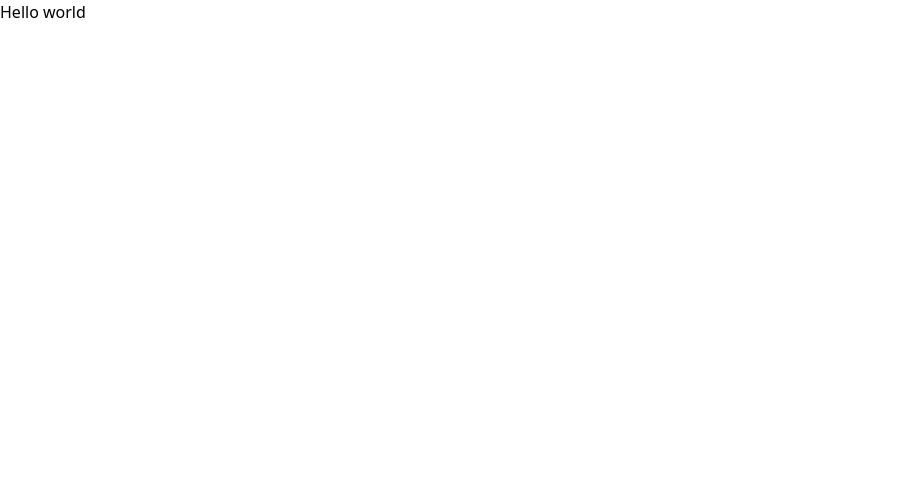
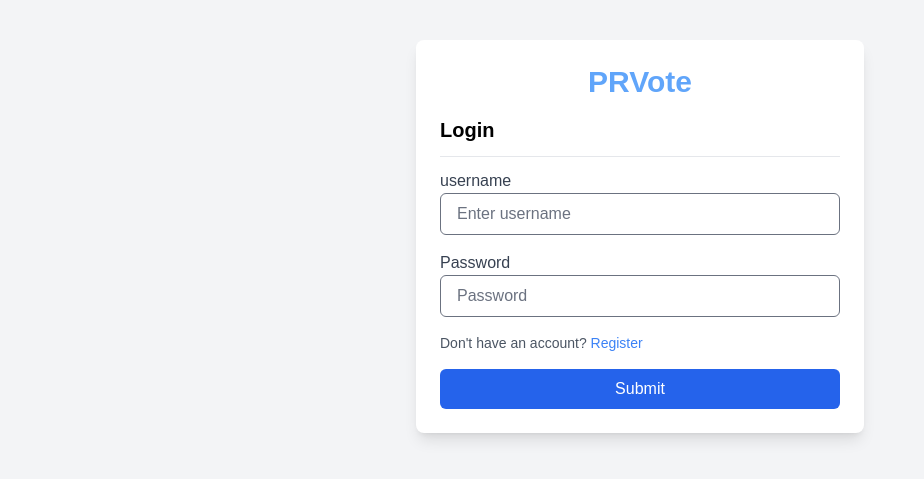
Before and after one commit to Nasirsuave/vote-app, a Django app: page / in a window 1280 px wide. Before the commit the part shown is almost empty. Shown: the top 479 px of the page, without its empty margins (0-924 px from the left). Run offline with Django 5.2, Linux system fonts and the light colour scheme; some libraries are stand-ins or nearby versions.

Commit message:
authentication pashe I

```diff
--- a/authentication/models.py
+++ b/authentication/models.py
@@ -1,2 +1,4 @@
+
 from django.db import models
+from django.contrib.auth.models import User
 # Create your models here.
--- /dev/null
+++ b/authentication/templates/inputField.html
@@ -0,0 +1,4 @@
+<div class="mb-4">
+        <label for="exampleInputEmail1" class="block text-gray-700 font-medium">{{name}}</label>
+        <input type="text" name="{{name}}" id="exampleInputEmail1" class="w-full px-4 py-2 border rounded-md focus:ring focus:ring-blue-300 focus:outline-none" placeholder="Enter {{name}}" required>
+</div>
--- a/authentication/templates/login.html
+++ b/authentication/templates/login.html
@@ -7,9 +7,57 @@
 
     {% tailwind_css %}
 
-    <title>Document</title>
+    <title>{% block title %}login{% endblock %}</title>
 </head>
 <body>
-    <h1>Hello world</h1>
+    <body class="bg-gray-100">
+        {% block labelOne %}
+        <div class="container mx-auto mt-10">
+            <!-- Login form -->
+            <form class="max-w-md mx-auto bg-white p-6 rounded-lg shadow-lg" method="post" enctype="multipart/form-data">
+                <h1 class="text-3xl font-bold text-center text-blue-400">PRVote</h1>
+
+                {% csrf_token %} <!-- CSRF token for security -->
+
+                <!-- Login heading -->
+                <h3 class="mt-4 text-xl font-semibold">Login</h3>
+                <hr class="my-3">
+
+                <!-- Display error/success messages -->
+                {% if messages %}
+                <div class="mb-4 p-3 text-blue-700 bg-blue-100 border border-blue-300 rounded-md">
+                    {% for message in messages %}
+                    {{ message }}
+                    {% endfor %}
+                </div>
+                {% endif %}
+
+                {% block firstName %}{% endblock %}
+
+                {% block lastName %}{% endblock %}
+
+                <!-- Username input field -->
+                {% block userName %}
+                    {% include 'inputField.html' with name="username" %}
+                {% endblock %}
+
+
+
+                <!-- Password input field -->
+                <div class="mb-4">
+                    <label for="exampleInputPassword1" class="block text-gray-700 font-medium">Password</label>
+                    <input type="password" name="password" id="exampleInputPassword1" class="w-full px-4 py-2 border rounded-md focus:ring focus:ring-blue-300 focus:outline-none" placeholder="Password" required>
+                </div>
+
+                <!-- Link to registration page -->
+                <p class="text-sm text-gray-600">
+                    Don't have an account? <a href="/register/" class="text-blue-500 hover:underline">Register</a>
+                </p>
+
+                <!-- Submit button -->
+                <button type="submit" class="w-full mt-4 bg-blue-600 text-white py-2 rounded-md hover:bg-blue-700 transition">Submit</button>
+            </form>
+        </div>
+        {% endblock %}
 </body>
 </html>
--- a/authentication/urls.py
+++ b/authentication/urls.py
@@ -2,5 +2,7 @@ from django.urls import path
 from .views import *
 
 urlpatterns = [
-    path('', login, name='login'),
+    path('', login_page, name='login'),
+    path('login/',login_page,name='login'),
+    path('register/',register_page,name='register')
 ]
--- a/authentication/views.py
+++ b/authentication/views.py
@@ -1,5 +1,77 @@
 from django.shortcuts import render
 
 # Create your views here.
-def login(request):
-    return render(request,'login.html')
+# Import necessary modules and models
+from django.shortcuts import render, redirect
+from django.contrib import messages
+from django.contrib.auth import authenticate, login
+from django.contrib.auth.decorators import login_required
+from django.contrib.auth.models import User
+from .models import *
+
+# Define a view function for the home page
+def home(request):
+    return render(request, 'home.html')
+
+# Define a view function for the login page
+def login_page(request):
+    # Check if the HTTP request method is POST (form submission)
+    if request.method == "POST":
+        username = request.POST.get('username')
+        password = request.POST.get('password')
+
+        # Check if a user with the provided username exists
+        if not User.objects.filter(username=username).exists():
+            # Display an error message if the username does not exist
+            messages.error(request, 'Invalid Username')
+            return redirect('/login/')
+
+        # Authenticate the user with the provided username and password
+        user = authenticate(username=username, password=password)
+
+        if user is None:
+            # Display an error message if authentication fails (invalid password)
+            messages.error(request, "Invalid Password")
+            return redirect('/login/')
+        else:
+            # Log in the user and redirect to the home page upon successful login
+            login(request, user)
+            return redirect('/home/')
+
+    # Render the login page template (GET request)
+    return render(request, 'login.html')
+
+# Define a view function for the registration page
+def register_page(request):
+    # Check if the HTTP request method is POST (form submission)
+    if request.method == 'POST':
+        first_name = request.POST.get('firstname')
+        last_name = request.POST.get('lastname')
+        username = request.POST.get('username')
+        password = request.POST.get('password')
+
+        # Check if a user with the provided username already exists
+        user = User.objects.filter(username=username)
+
+        if user.exists():
+            # Display an information message if the username is taken
+            messages.info(request, "Username already taken!")
+            return redirect('/register/')
+
+        # Create a new User object with the provided information
+        user = User.objects.create_user(
+            first_name=first_name,
+            last_name=last_name,
+            username=username
+        )
+
+        # Set the user's password and save the user object
+        user.set_password(password)
+        user.save()
+
+        # Display an information message indicating successful account creation
+        messages.info(request, "Account created Successfully!")
+        return redirect('/register/')
+
+    # Render the registration page template (GET request)
+    return render(request, 'register.html')
--- a/theme/static/css/dist/styles.css
+++ b/theme/static/css/dist/styles.css
@@ -792,12 +792,41 @@ select {
   margin-right: auto;
 }
 
+.my-3 {
+  margin-top: 0.75rem;
+  margin-bottom: 0.75rem;
+}
+
+.mb-4 {
+  margin-bottom: 1rem;
+}
+
+.mt-10 {
+  margin-top: 2.5rem;
+}
+
+.mt-4 {
+  margin-top: 1rem;
+}
+
+.block {
+  display: block;
+}
+
 .flex {
   display: flex;
 }
 
 .h-screen {
   height: 100vh;
+}
+
+.w-full {
+  width: 100%;
+}
+
+.max-w-md {
+  max-width: 28rem;
 }
 
 .items-center {
@@ -808,18 +837,104 @@ select {
   justify-content: center;
 }
 
+.rounded-lg {
+  border-radius: 0.5rem;
+}
+
+.rounded-md {
+  border-radius: 0.375rem;
+}
+
+.border {
+  border-width: 1px;
+}
+
+.border-blue-300 {
+  --tw-border-opacity: 1;
+  border-color: rgb(147 197 253 / var(--tw-border-opacity, 1));
+}
+
+.bg-blue-100 {
+  --tw-bg-opacity: 1;
+  background-color: rgb(219 234 254 / var(--tw-bg-opacity, 1));
+}
+
+.bg-blue-600 {
+  --tw-bg-opacity: 1;
+  background-color: rgb(37 99 235 / var(--tw-bg-opacity, 1));
+}
+
+.bg-gray-100 {
+  --tw-bg-opacity: 1;
+  background-color: rgb(243 244 246 / var(--tw-bg-opacity, 1));
+}
+
 .bg-gray-50 {
   --tw-bg-opacity: 1;
   background-color: rgb(249 250 251 / var(--tw-bg-opacity, 1));
+}
+
+.bg-white {
+  --tw-bg-opacity: 1;
+  background-color: rgb(255 255 255 / var(--tw-bg-opacity, 1));
+}
+
+.p-3 {
+  padding: 0.75rem;
+}
+
+.p-6 {
+  padding: 1.5rem;
+}
+
+.px-4 {
+  padding-left: 1rem;
+  padding-right: 1rem;
+}
+
+.py-2 {
+  padding-top: 0.5rem;
+  padding-bottom: 0.5rem;
+}
+
+.text-center {
+  text-align: center;
 }
 
 .font-serif {
   font-family: ui-serif, Georgia, Cambria, "Times New Roman", Times, serif;
 }
 
+.text-3xl {
+  font-size: 1.875rem;
+  line-height: 2.25rem;
+}
+
 .text-5xl {
   font-size: 3rem;
   line-height: 1;
+}
+
+.text-sm {
+  font-size: 0.875rem;
+  line-height: 1.25rem;
+}
+
+.text-xl {
+  font-size: 1.25rem;
+  line-height: 1.75rem;
+}
+
+.font-bold {
+  font-weight: 700;
+}
+
+.font-medium {
+  font-weight: 500;
+}
+
+.font-semibold {
+  font-weight: 600;
 }
 
 .leading-normal {
@@ -830,5 +945,75 @@ select {
   letter-spacing: 0em;
 }
 
+.text-blue-400 {
+  --tw-text-opacity: 1;
+  color: rgb(96 165 250 / var(--tw-text-opacity, 1));
+}
+
+.text-blue-500 {
+  --tw-text-opacity: 1;
+  color: rgb(59 130 246 / var(--tw-text-opacity, 1));
+}
+
+.text-blue-700 {
+  --tw-text-opacity: 1;
+  color: rgb(29 78 216 / var(--tw-text-opacity, 1));
+}
+
+.text-gray-600 {
+  --tw-text-opacity: 1;
+  color: rgb(75 85 99 / var(--tw-text-opacity, 1));
+}
+
+.text-gray-700 {
+  --tw-text-opacity: 1;
+  color: rgb(55 65 81 / var(--tw-text-opacity, 1));
+}
+
+.text-white {
+  --tw-text-opacity: 1;
+  color: rgb(255 255 255 / var(--tw-text-opacity, 1));
+}
+
+.shadow-lg {
+  --tw-shadow: 0 10px 15px -3px rgb(0 0 0 / 0.1), 0 4px 6px -4px rgb(0 0 0 / 0.1);
+  --tw-shadow-colored: 0 10px 15px -3px var(--tw-shadow-color), 0 4px 6px -4px var(--tw-shadow-color);
+  box-shadow: var(--tw-ring-offset-shadow, 0 0 #0000), var(--tw-ring-shadow, 0 0 #0000), var(--tw-shadow);
+}
+
+.transition {
+  transition-property: color, background-color, border-color, text-decoration-color, fill, stroke, opacity, box-shadow, transform, filter, -webkit-backdrop-filter;
+  transition-property: color, background-color, border-color, text-decoration-color, fill, stroke, opacity, box-shadow, transform, filter, backdrop-filter;
+  transition-property: color, background-color, border-color, text-decoration-color, fill, stroke, opacity, box-shadow, transform, filter, backdrop-filter, -webkit-backdrop-filter;
+  transition-timing-function: cubic-bezier(0.4, 0, 0.2, 1);
+  transition-duration: 150ms;
+}
+
 body{
+  font-family: 'Poppins', sans-serif;
 }
+
+.hover\:bg-blue-700:hover {
+  --tw-bg-opacity: 1;
+  background-color: rgb(29 78 216 / var(--tw-bg-opacity, 1));
+}
+
+.hover\:underline:hover {
+  text-decoration-line: underline;
+}
+
+.focus\:outline-none:focus {
+  outline: 2px solid transparent;
+  outline-offset: 2px;
+}
+
+.focus\:ring:focus {
+  --tw-ring-offset-shadow: var(--tw-ring-inset) 0 0 0 var(--tw-ring-offset-width) var(--tw-ring-offset-color);
+  --tw-ring-shadow: var(--tw-ring-inset) 0 0 0 calc(3px + var(--tw-ring-offset-width)) var(--tw-ring-color);
+  box-shadow: var(--tw-ring-offset-shadow), var(--tw-ring-shadow), var(--tw-shadow, 0 0 #0000);
+}
+
+.focus\:ring-blue-300:focus {
+  --tw-ring-opacity: 1;
+  --tw-ring-color: rgb(147 197 253 / var(--tw-ring-opacity, 1));
+}
--- a/theme/static_src/src/styles.css
+++ b/theme/static_src/src/styles.css
@@ -3,8 +3,9 @@
 @tailwind utilities;
 
 
-@import url('https://fonts.googleapis.com/css2?family=Poppins:wght@100;200;300;400;500;600;700;800;900&family=Roboto+Condensed:wght@300;400;700&display=swap');
+
+@import url('https://fonts.googleapis.com/css2?family=Poppins:ital,wght@0,100;0,200;0,300;0,400;0,500;0,600;0,700;0,800;0,900;1,100&display=swap');
 
 body{
-
+    font-family: 'Poppins', sans-serif;
 }
```
Also changed, not shown: authentication/templates/register.html (added, +16 -0 lines), db.sqlite3.
